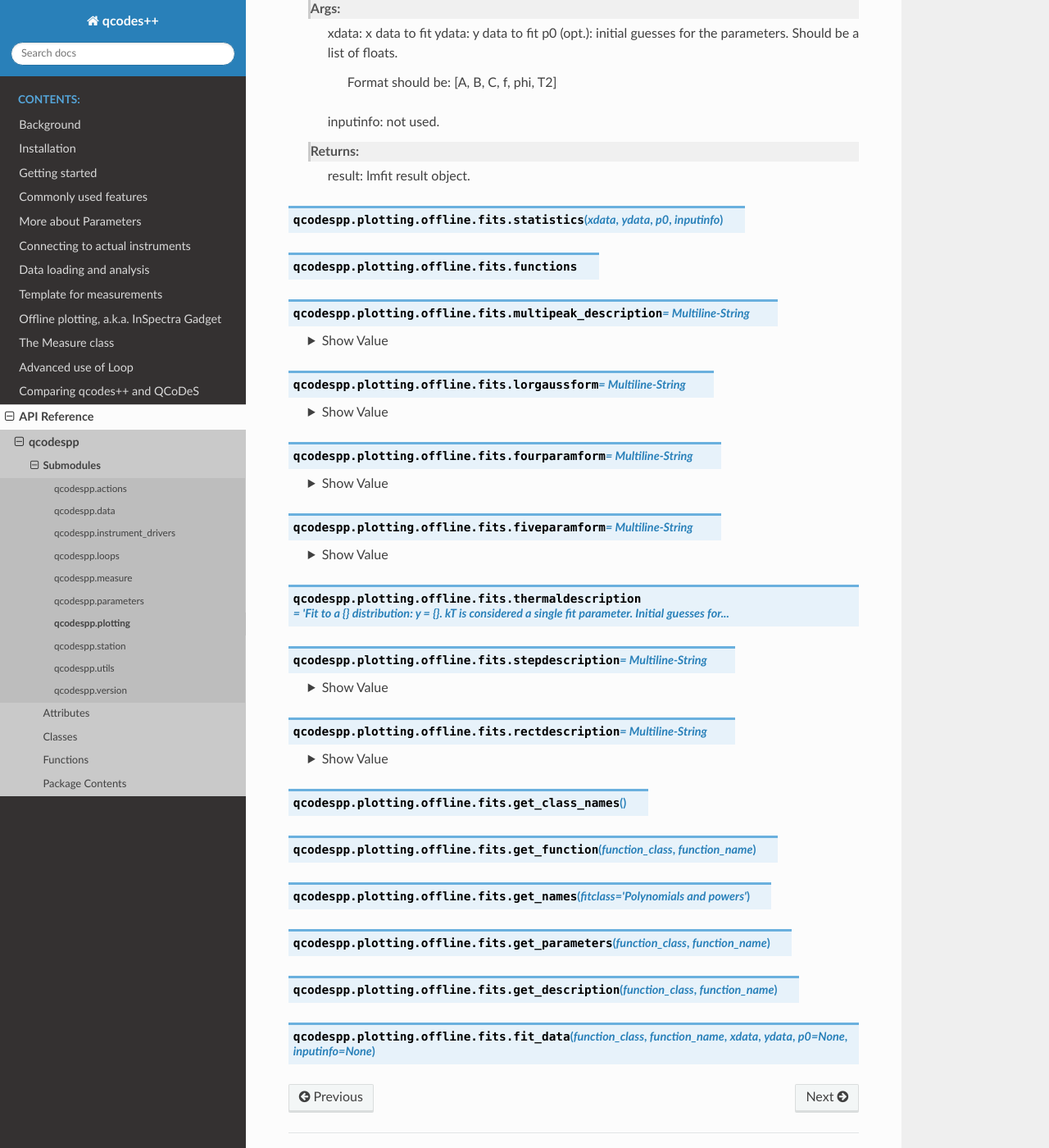
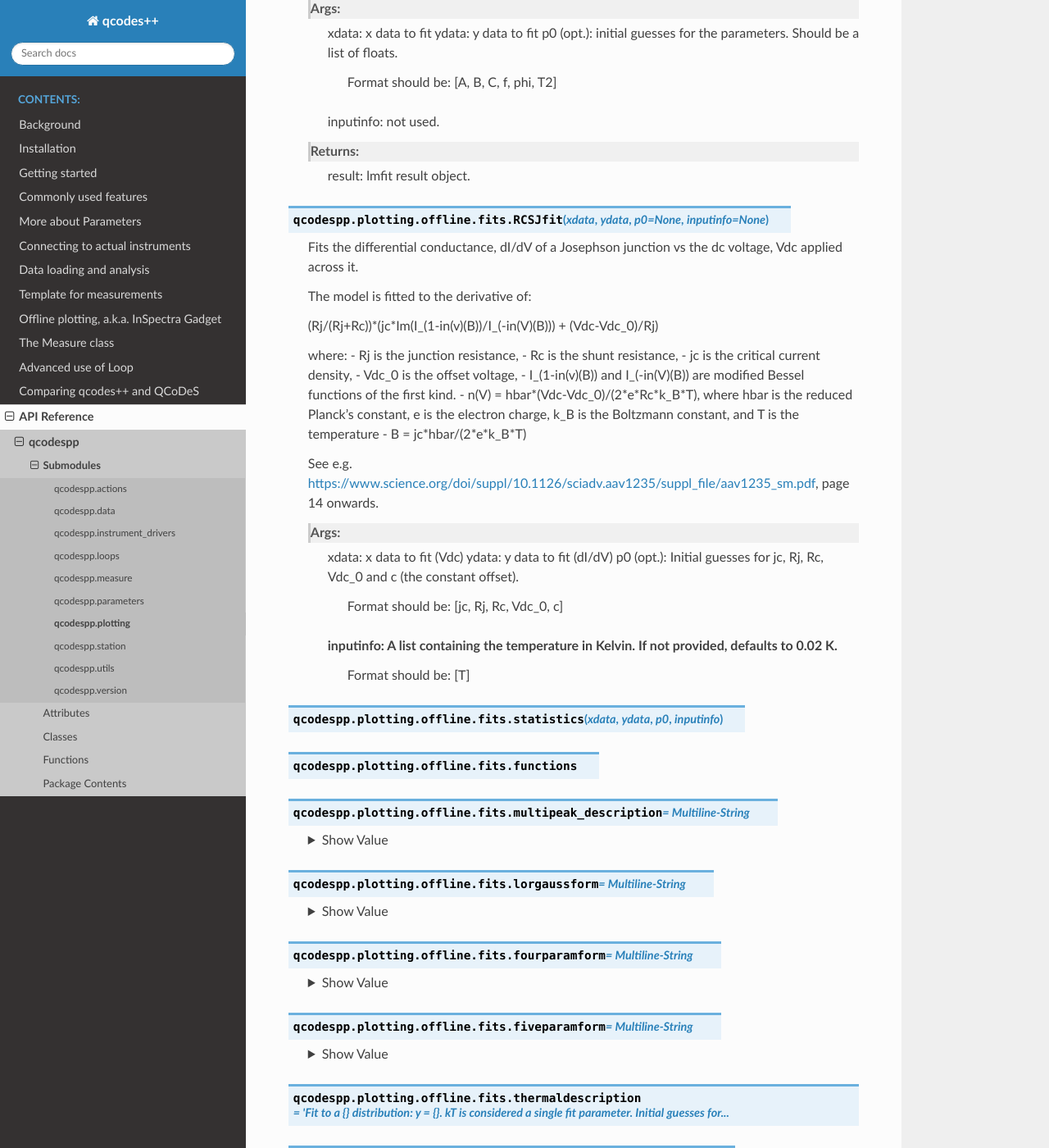
Before and after one commit to qcodespp/qcodespp.github.io, a Sphinx documentation site: the page built from docs/source/autoapi/qcodespp/plotting/offline/fits/index.rst, in a window 1280 px wide and 1400 px high, scrolled down 5587 px. Shown: the whole window at 82% size. Built offline with Sphinx 7.4.7 and the Read the Docs theme 3.1.0, drawn with Linux system fonts in a browser that asks for light colours.

Commit message:
update fits doc

```diff
--- a/docs/source/autoapi/qcodespp/plotting/offline/fits/index.rst
+++ b/docs/source/autoapi/qcodespp/plotting/offline/fits/index.rst
@@ -40,6 +40,7 @@ Functions
    qcodespp.plotting.offline.fits.FET_mobility
    qcodespp.plotting.offline.fits.dynes_fit
    qcodespp.plotting.offline.fits.ramsey_fit
+   qcodespp.plotting.offline.fits.RCSJfit
    qcodespp.plotting.offline.fits.statistics
    qcodespp.plotting.offline.fits.get_class_names
    qcodespp.plotting.offline.fits.get_function
@@ -278,6 +279,34 @@ Module Contents
        result: lmfit result object.
 
 
+.. py:function:: RCSJfit(xdata, ydata, p0=None, inputinfo=None)
+
+   Fits the differential conductance, dI/dV of a Josephson junction vs the dc voltage, Vdc applied across it.
+
+   The model is fitted to the derivative of:
+
+   (Rj/(Rj+Rc))*(jc*Im(I_(1-in(v)(B))/I_(-in(V)(B))) + (Vdc-Vdc_0)/Rj)
+
+   where:
+   - Rj is the junction resistance,
+   - Rc is the shunt resistance,
+   - jc is the critical current density,
+   - Vdc_0 is the offset voltage,
+   - I_(1-in(v)(B)) and I_(-in(V)(B)) are modified Bessel functions of the first kind.
+   - n(V) = hbar*(Vdc-Vdc_0)/(2*e*Rc*k_B*T), where hbar is the reduced Planck's constant, e is the electron charge, k_B is the Boltzmann constant, and T is the temperature
+   - B = jc*hbar/(2*e*k_B*T)
+
+   See e.g. https://www.science.org/doi/suppl/10.1126/sciadv.aav1235/suppl_file/aav1235_sm.pdf, page 14 onwards.
+
+   Args:
+       xdata: x data to fit (Vdc)
+       ydata: y data to fit (dI/dV)
+       p0 (opt.): Initial guesses for jc, Rj, Rc, Vdc_0 and c (the constant offset).
+           Format should be: [jc, Rj, Rc, Vdc_0, c]
+       inputinfo: A list containing the temperature in Kelvin. If not provided, defaults to 0.02 K.
+           Format should be: [T]
+
+
 .. py:function:: statistics(xdata, ydata, p0, inputinfo)
 
 .. py:data:: functions
--- a/docs/source/template.rst
+++ b/docs/source/template.rst
@@ -8,7 +8,8 @@ See if it's possible to do it with a legit jupyter notebook
 import qcodespp as qc
 qc.listVISAinstruments()
 
-----
+break
+-----
 
 import qcodespp as qc
 from qcodespp.instrument_drivers.QDevil.QDAC2 import QDac2
@@ -23,6 +24,7 @@ qc.set_data_folder('data')
 # remember to define all instruments and parameters before defining the station to ensure all metadata is saved
 station=qc.Station(add_variables=globals())
 
+break
 -----
 1d loop, IV curve, simples
 
```
Also changed, not shown: docs/source/autoapi/qcodespp/plotting/matplotlib_tools/index.rst (+14 -0 lines).
